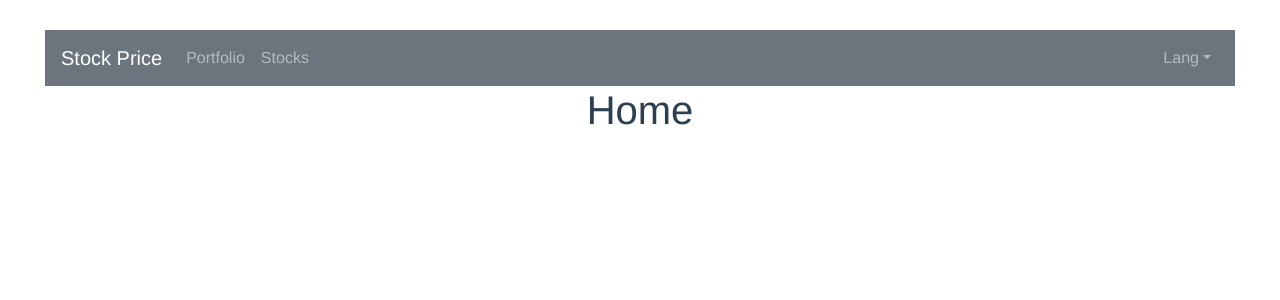
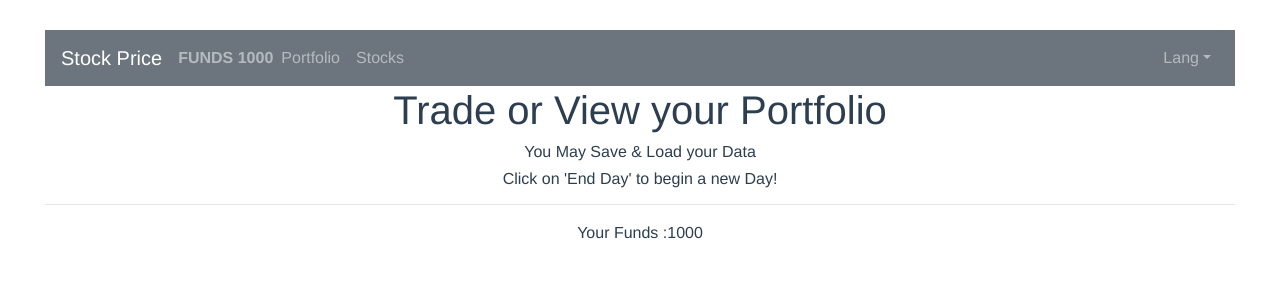
Before and after one commit to ahmad4hat/vue-learning, a Vue app: page / in a window 1280 px wide. Shown: the top 300 px of the page. Built offline with nearby package versions, Linux system fonts and the light colour scheme.

Commit message:
funds added and quantity bug fix

```diff
--- a/src/components/Header.vue
+++ b/src/components/Header.vue
@@ -8,13 +8,12 @@
       <b-navbar-toggle target="nav-collapse"></b-navbar-toggle>
 
       <b-collapse id="nav-collapse" is-nav>
+        <b-nav-text>
+          <strong>FUNDS {{ funds}}</strong>
+        </b-nav-text>
         <b-navbar-nav>
-          <router-link to="/portfolio" tag="b-nav-item" active-class="active"
-            >Portfolio</router-link
-          >
-          <router-link to="/stocks" tag="b-nav-item" active-class="active"
-            >Stocks</router-link
-          >
+          <router-link to="/portfolio" tag="b-nav-item" active-class="active">Portfolio</router-link>
+          <router-link to="/stocks" tag="b-nav-item" active-class="active">Stocks</router-link>
         </b-navbar-nav>
 
         <!-- Right aligned nav items -->
@@ -30,3 +29,12 @@
     </b-navbar>
   </div>
 </template>
+<script>
+export default {
+  computed: {
+    funds() {
+      return this.$store.getters.funds;
+    }
+  }
+};
+</script>
--- a/src/components/Home.vue
+++ b/src/components/Home.vue
@@ -1,8 +1,22 @@
 <template>
   <div>
-    <h1>Home</h1>
+    <h1>Trade or View your Portfolio</h1>
+    <h6>You May Save & Load your Data</h6>
+    <h6>Click on 'End Day' to begin a new Day!</h6>
+    <hr />
+    <p>Your Funds :{{funds}}</p>
   </div>
 </template>
+
+<script>
+export default {
+  computed: {
+    funds() {
+      return this.$store.getters.funds;
+    }
+  }
+};
+</script>
 
 <!-- Add "scoped" attribute to limit CSS to this component only -->
 <style scoped>
--- a/src/components/portfolio/Stock.vue
+++ b/src/components/portfolio/Stock.vue
@@ -7,12 +7,12 @@
         <small>(Quantity {{stock.quantity }})</small>
       </h1>
       <div class="form">
-        <input type="number" class="price-input" placeholder="Quantity" v-model="quantity" />
+        <input type="number" class="price-input" placeholder="Quantity" v-model.number="quantity" />
         <div class="empty-box"></div>
         <button
           @click="sellStock"
           class="submit-button"
-          :disabled="quantity <= 0 || Number.isInteger(quantity)"
+          :disabled="insufficientQuantity|| quantity <= 0 || !Number.isInteger(quantity)"
         >Sell</button>
       </div>
     </div>
@@ -24,11 +24,19 @@ export default {
   data: () => ({
     quantity: 0
   }),
+  computed: {
+    funds() {
+      return this.$store.getters.funds;
+    },
+    insufficientQuantity() {
+      return this.stock.quantity < this.quantity;
+    }
+  },
   methods: {
     sellStock() {
       const order = {
-        stockId: this.stock.id,
-        stockPrice: this.stock.price,
+        id: this.stock.id,
+        price: this.stock.price,
         quantity: this.quantity
       };
       this.$store.dispatch("sellStock", order);
--- a/src/components/stocks/Stock.vue
+++ b/src/components/stocks/Stock.vue
@@ -6,12 +6,18 @@
         <small>({{ stock.price }})</small>
       </h1>
       <div class="form">
-        <input type="number" class="price-input" placeholder="Quantity" v-model="quantity" />
+        <input
+          type="number"
+          class="price-input"
+          placeholder="Quantity"
+          v-model.number="quantity"
+          @change="checkMethod"
+        />
         <div class="empty-box"></div>
         <button
           @click="buyMethod"
           class="submit-button"
-          :disabled="quantity <= 0 || Number.isInteger(quantity)"
+          :disabled=" (insufficientFunds || quantity <= 0 || !Number.isInteger(quantity))"
         >Buy</button>
       </div>
     </div>
@@ -23,12 +29,27 @@ export default {
   data: () => ({
     quantity: 0
   }),
+  computed: {
+    funds() {
+      return this.$store.getters.funds;
+    },
+    insufficientFunds() {
+      return this.stock.price * this.quantity > this.funds;
+    }
+  },
   methods: {
+    checkMethod() {
+      console.log(this.stock.price);
+      console.log(this.quantity);
+      console.log(this.insufficientFunds);
+      console.log(this.quantity <= 0);
+      console.log(!Number.isInteger(this.quantity));
+    },
     buyMethod() {
       const order = {
         id: this.stock.id,
         price: this.stock.price,
-        quantity: this.quantity
+        quantity: parseInt(this.quantity)
       };
       console.log(order);
       this.$store.dispatch("buyStock", order);
--- a/src/store/modules/portfolio.js
+++ b/src/store/modules/portfolio.js
@@ -2,7 +2,8 @@ const state = { funds: 1000, stocks: [] };
 export const BUY_STOCKS = "BUY_STOCKS";
 export const SELL_STOCKS = "SELL_STOCKS";
 const mutations = {
-  [BUY_STOCKS](state, { id, quantity, stockPrice }) {
+  [BUY_STOCKS](state, { id, quantity, price }) {
+    console.log(state.funds);
     const record = state.stocks.find(el => el.id == id);
     if (record) {
       record.quantity += quantity;
@@ -11,17 +12,22 @@ const mutations = {
         id: id,
         quantity: quantity
       });
-      state.funds -= stockPrice * quantity;
+      console.log(state);
+
+      console.log(price);
+      console.log(quantity);
+      state.funds -= price * quantity;
+      console.log("hello " + state.funds);
     }
   },
-  [SELL_STOCKS](state, { stockId, quantity, stockPrice }) {
-    const record = state.stocks.find(el => el.id == stockId);
+  [SELL_STOCKS](state, { id, quantity, price }) {
+    const record = state.stocks.find(el => el.id == id);
     if (record.quantity > quantity) {
       record.quantity -= quantity;
     } else {
       state.stocks.splice(state.stocks.indexOf(record), 1);
     }
-    state.funds += quantity * stockPrice;
+    state.funds += quantity * price;
   }
 };
 
```
